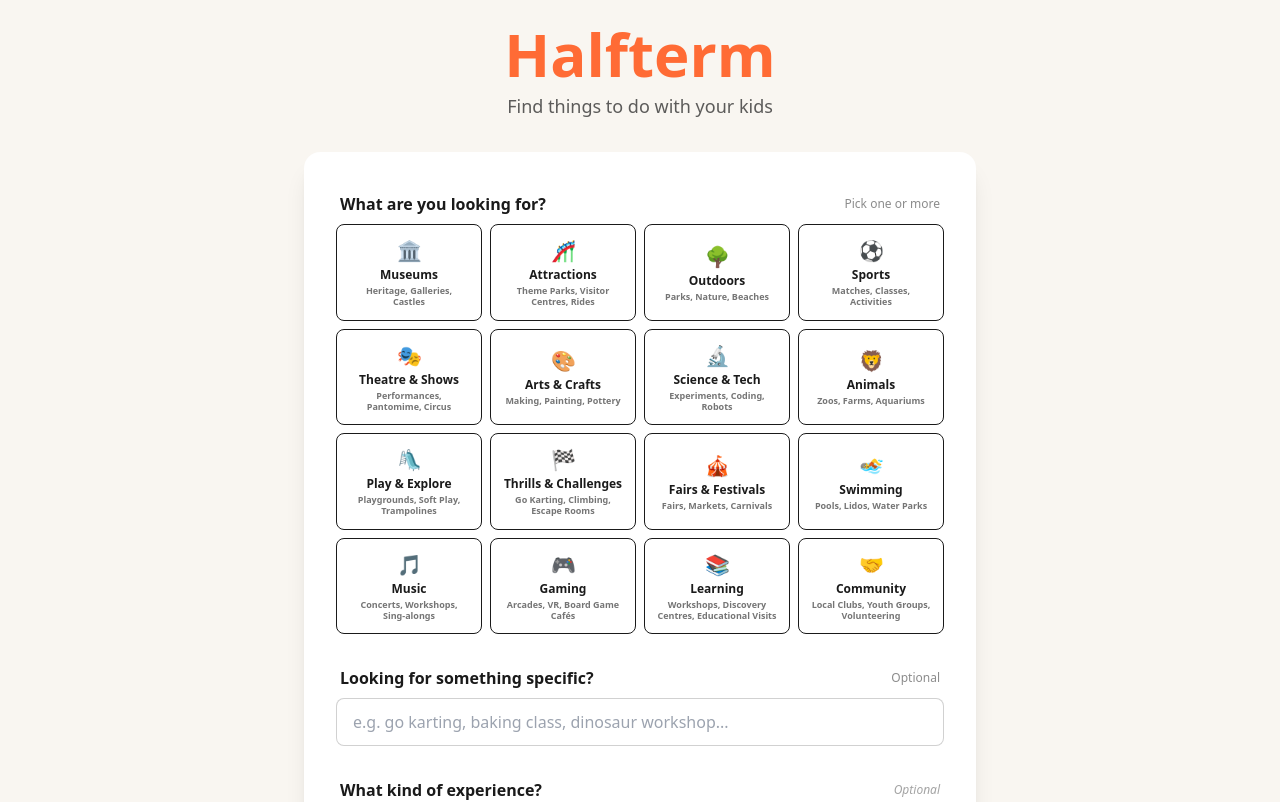
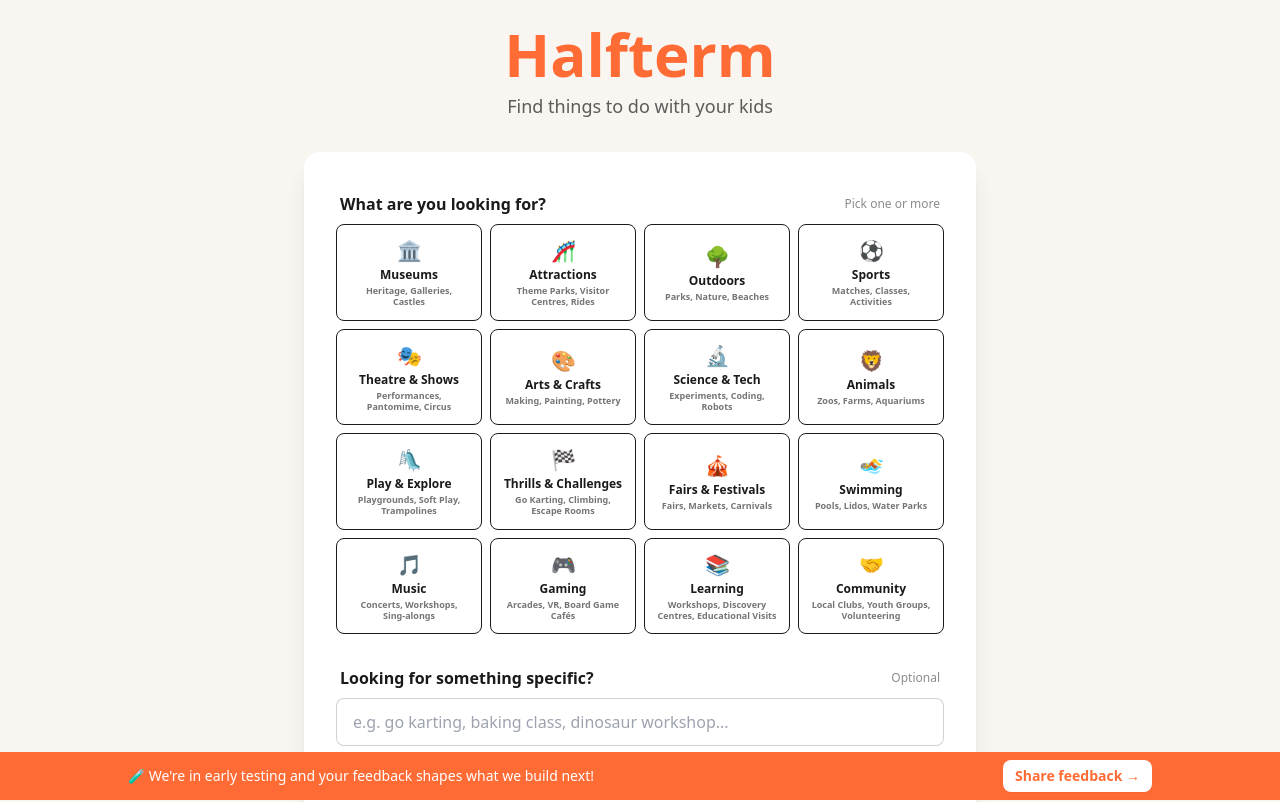
Before and after one commit to scottoswald/HalfTerm, a React (Vite) app in the folder frontend/: page / in a window 1280 px wide. Shown: the top 802 px of the page. Built offline with nearby package versions, Linux system fonts and the light colour scheme.

Commit message:
feat: feedback banner with Google Form link for early user testing

```diff
--- a/frontend/src/App.tsx
+++ b/frontend/src/App.tsx
@@ -1,6 +1,7 @@
 import { useState } from 'react'
 import { useNavigate } from 'react-router-dom'
 import type { SelectedVibe } from './types'
+import FeedbackBanner from './components/FeedbackBanner'
 
 const ACTIVITIES = [
   { emoji: '🏛️', label: 'Museums', subtitle: 'Heritage, Galleries, Castles', value: 'Museums' },
@@ -166,7 +167,7 @@ function App() {
   }
 
   return (
-    <div className="min-h-screen bg-base-200 flex items-center justify-center p-6">
+    <div className="min-h-screen bg-base-200 flex items-center justify-center p-6 pb-16">
       <div className="w-full max-w-2xl">
 
         <div className="text-center mb-8">
@@ -289,6 +290,7 @@ function App() {
           </div>
         </div>
       </div>
+      <FeedbackBanner />
     </div>
   )
 }
--- a/frontend/src/Results.tsx
+++ b/frontend/src/Results.tsx
@@ -7,6 +7,7 @@ import SearchSummary from './components/SearchSummary'
 import FilterPanel from './components/FilterPanel'
 import SkeletonCard from './components/SkeletonCard'
 import 'leaflet/dist/leaflet.css'
+import FeedbackBanner from './components/FeedbackBanner'
 
 const MapView = lazy(() => import('./components/MapView'))
 
@@ -190,7 +191,7 @@ function Results() {
   const showVenues = activeTab === 'all' || activeTab === 'venues'
 
   return (
-    <div className="min-h-screen bg-base-200">
+    <div className="min-h-screen bg-base-200 pb-16">
       <div className="max-w-5xl mx-auto px-4 py-6">
 
         <div className="text-center mb-6">
@@ -360,6 +361,7 @@ function Results() {
           </div>
         </>
       )}
+      <FeedbackBanner />
     </div>
   )
 }
--- /dev/null
+++ b/frontend/src/components/FeedbackBanner.tsx
@@ -0,0 +1,28 @@
+// ---- FEEDBACK BANNER COMPONENT ----
+// Shown during early user testing to invite feedback
+// Subtle — sits at the bottom of the page, doesn't interrupt the experience
+// Remove or hide this component once early testing is complete
+
+const FEEDBACK_FORM_URL = 'https://docs.google.com/forms/d/e/1FAIpQLScuE7Xd5o8EbB9OpxKn073oLGNpk5iL5WtVth8rAbFYSuMgqw/viewform?usp=dialog'
+
+function FeedbackBanner() {
+  return (
+    <div className="fixed bottom-0 left-0 right-0 z-30 bg-primary text-primary-content py-2 px-4">
+      <div className="max-w-5xl mx-auto flex items-center justify-between gap-4">
+        <p className="text-sm font-medium">
+          🧪 We're in early testing and your feedback shapes what we build next!
+        </p>
+        <a
+          href={FEEDBACK_FORM_URL}
+          target="_blank"
+          rel="noopener noreferrer"
+          className="btn btn-sm bg-white text-primary hover:bg-white/90 border-none shrink-0"
+        >
+          Share feedback →
+        </a>
+      </div>
+    </div>
+  )
+}
+
+export default FeedbackBanner
```
